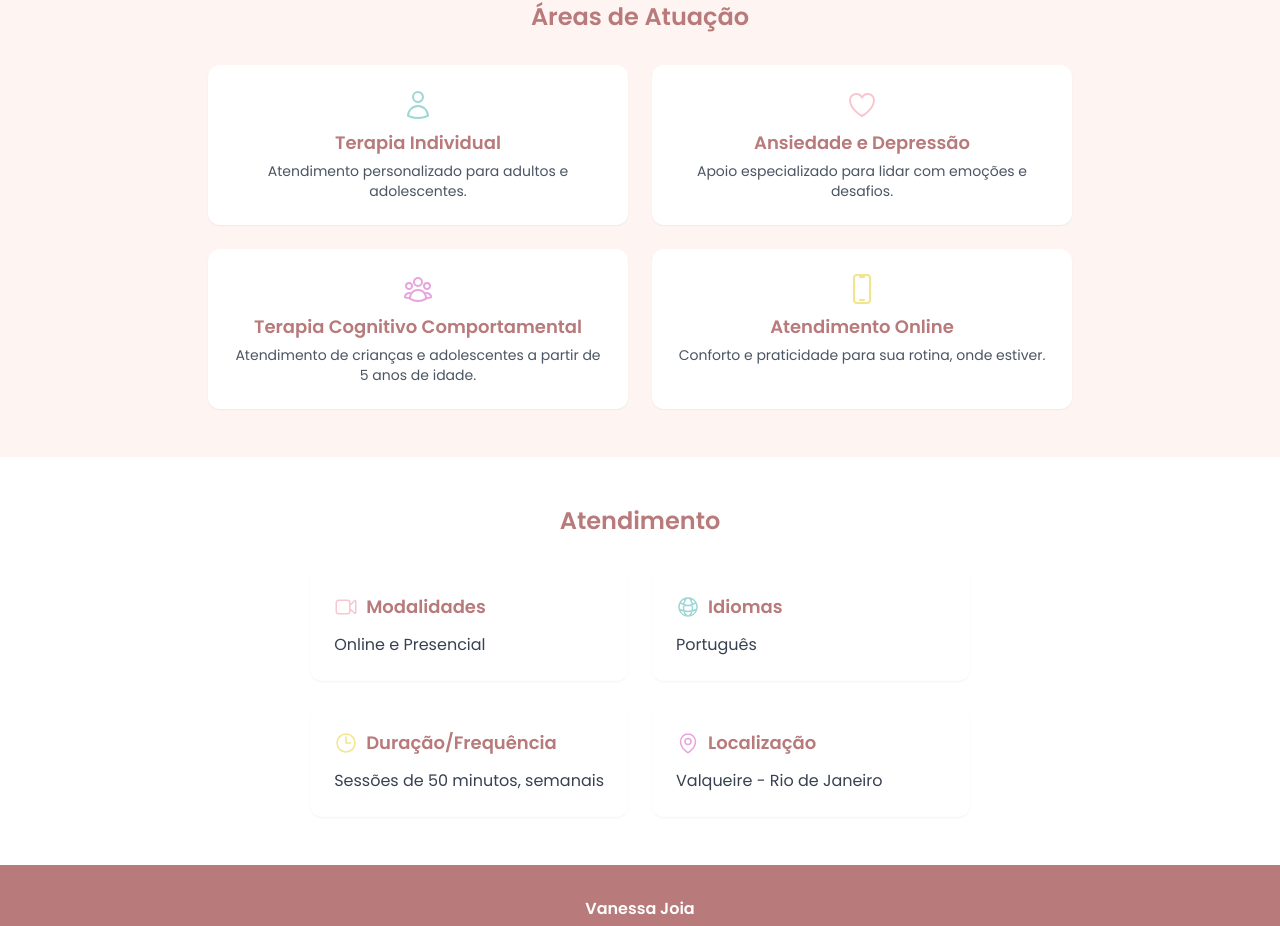
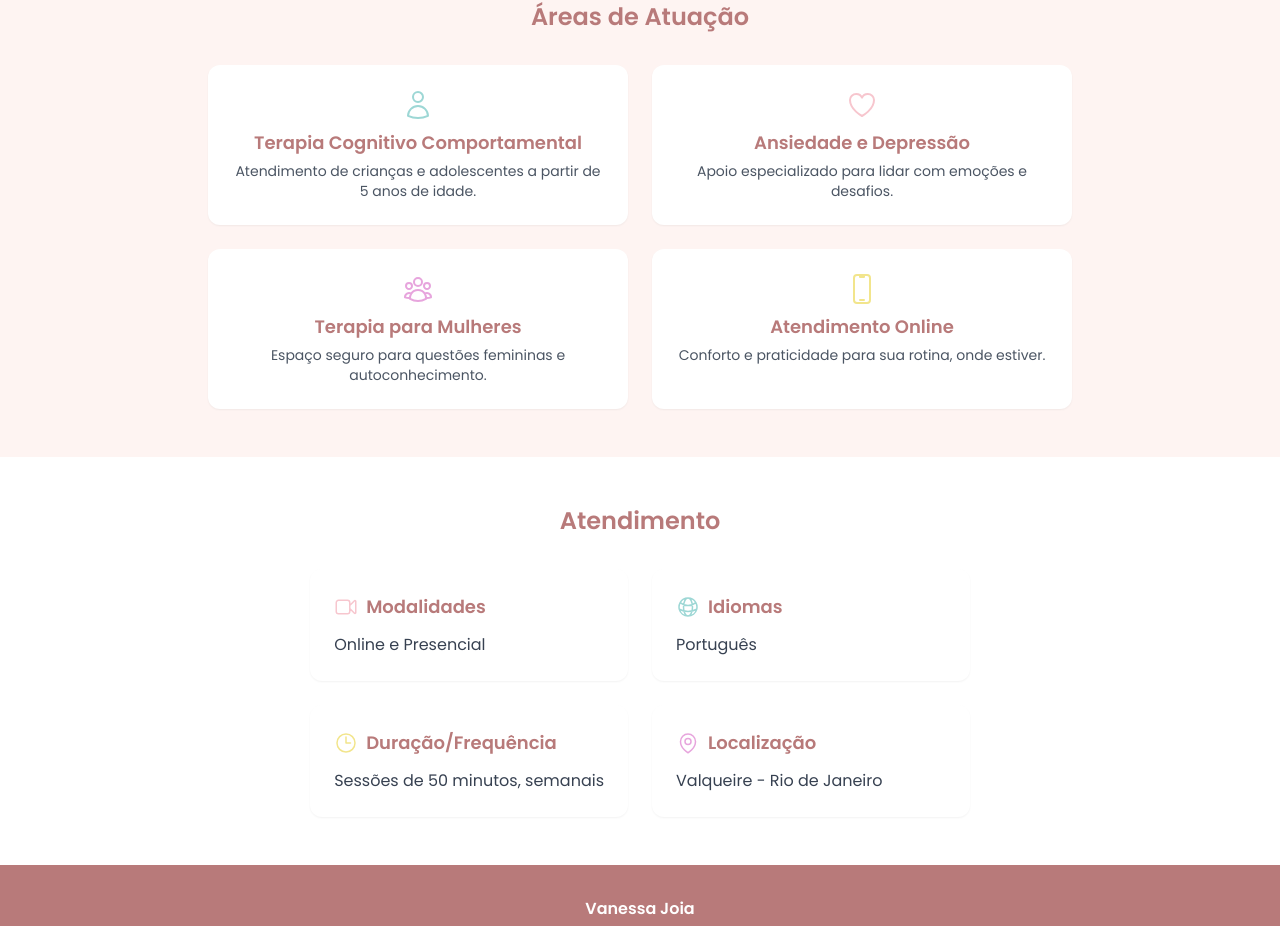
Before and after one commit to BerhartDev/vanessa-psicologa-landing, a Next.js app: page / in a window 1280 px wide. Shown: the part 811-1737 px from the top of the page. Built offline with nearby package versions, Linux system fonts and the light colour scheme.

Commit message:
upd: abordagens

```diff
--- a/components/Abordagens.tsx
+++ b/components/Abordagens.tsx
@@ -3,8 +3,8 @@ import { UserGroupIcon, HeartIcon, DevicePhoneMobileIcon, UserIcon } from "@hero
 const abordagens = [
   {
     icon: <UserIcon className="w-8 h-8 text-accent-3" />,
-    title: "Terapia Individual",
-    desc: "Atendimento personalizado para adultos e adolescentes.",
+    title: "Terapia Cognitivo Comportamental",
+    desc: "Atendimento de crianças e adolescentes a partir de 5 anos de idade.",
   },
   {
     icon: <HeartIcon className="w-8 h-8 text-accent-1" />,
@@ -13,8 +13,8 @@ const abordagens = [
   },
   {
     icon: <UserGroupIcon className="w-8 h-8 text-accent-4" />,
-    title: "Terapia Cognitivo Comportamental",
-    desc: "Atendimento de crianças e adolescentes a partir de 5 anos de idade.",
+    title: "Terapia para Mulheres",
+    desc: "Espaço seguro para questões femininas e autoconhecimento.",
   },
   {
     icon: <DevicePhoneMobileIcon className="w-8 h-8 text-accent-2" />,
```
